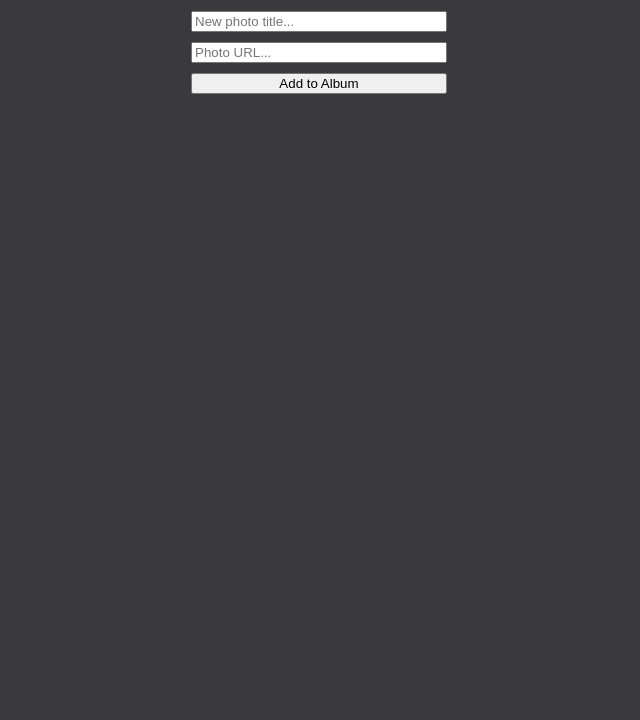
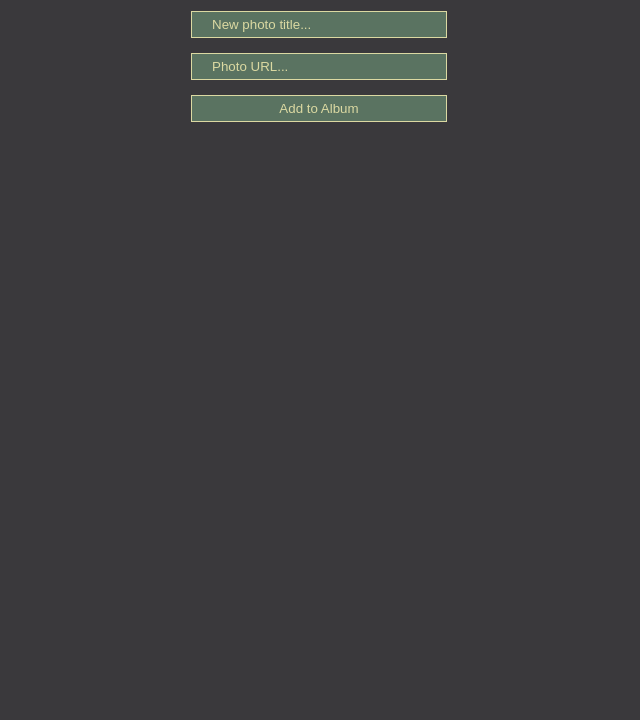
Before and after one commit to mttwlkr/photo-trapper-keeper, a website: page public/index.html in a window 1280 px wide. Shown: the part 80-800 px from the top of the page, without its empty margins (321-961 px from the left). Drawn offline with nearby package versions, Linux system fonts and the light colour scheme; no server answers.

Commit message:
Add input style

```diff
--- a/public/css/styles.css
+++ b/public/css/styles.css
@@ -21,6 +21,11 @@ h1 {
 #add-photo-url,
 #add-photo-button {
   margin: 5px 0px;
+}
+
+input[type="text"]::-webkit-input-placeholder,
+input[type="url"]::-webkit-input-placeholder {
+  color: #DBD9A2;
 }
 
 #add-photo-form {
@@ -56,11 +61,16 @@ h1 {
   height: 222px;
 }
 
-.display-photo-delete-button {
+.display-photo-delete-button,
+#add-photo-title,
+#add-photo-url,
+#add-photo-button {
   background: #5A7361;
   border: 1px solid #DBD9A2;
   margin-bottom: 10px;
   color: #DBD9A2;
   padding: 5px 20px;
+}
+.display-photo-delete-button {
   border-radius: 20px;
 }
```
